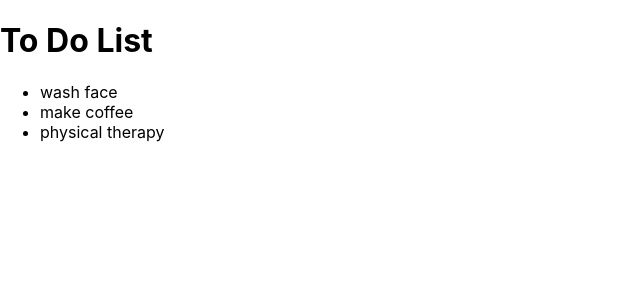
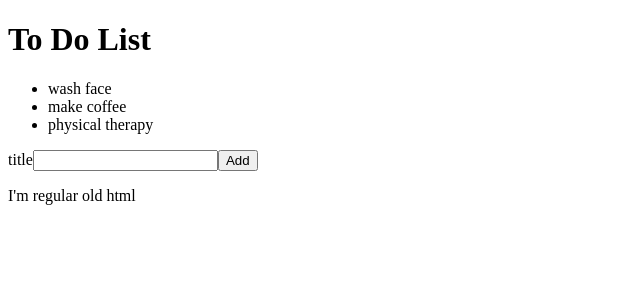
Before and after one commit to I-z-e-b-e-l/ctd-react, a React (Create React App) app: page / in a window 1280 px wide. Shown: the top 300 px of the page, without its empty margins (0-640 px from the left). Built offline with nearby package versions, Linux system fonts and the light colour scheme.

Commit message:
complete homework 1.2

```diff
--- a/public/index.html
+++ b/public/index.html
@@ -29,6 +29,7 @@
   <body>
     <noscript>You need to enable JavaScript to run this app.</noscript>
     <div id="root"></div>
+    <p>I'm regular old html</p>
     <!--
       This HTML file is a template.
       If you open it directly in the browser, you will see an empty page.
--- /dev/null
+++ b/src/AddToDoForm.js
@@ -0,0 +1,13 @@
+import React from "react";
+
+function AddToDoForm(){
+    return(
+        <form>
+            <label htmlFor='todoTitle'>title</label>
+            <input id='todoTitle'></input>
+            <button type='submit'>Add</button>
+        </form>
+    )
+}
+
+export default AddToDoForm
--- a/src/App.js
+++ b/src/App.js
@@ -1,37 +1,21 @@
 import React from 'react';
+import ToDoList from './TodoList.js';
+import AddToDoForm from './AddToDoForm.js';
 
-const todoList = [
-  {
-    id: 1,
-    title: "wash face"
-  },
-  {
-    id: 2,
-    title: "make coffee"
-  },
-  {
-    id: 3,
-    title: "physical therapy"
-  }
-]
 
 function App() {
-
-
   return (
     <div>
 
       <h1>To Do List</h1>
-
-      <ul>
-        {todoList.map(function (item) {
-          return <li key={item.objectID}>{item.title}</li>;
-        })}
-      </ul>
-
+      <ToDoList />
+      <AddToDoForm />
 
     </div>
   );
-}
+};
+
+
+
 
 export default App;
--- /dev/null
+++ b/src/TodoList.js
@@ -0,0 +1,36 @@
+import React from "react";
+
+const todoList = [
+    {
+      id: 1,
+      title: "wash face"
+    },
+    {
+      id: 2,
+      title: "make coffee"
+    },
+    {
+      id: 3,
+      title: "physical therapy"
+    }
+  ];
+
+
+  function ToDoList() {
+    return (
+        <ul>
+          {todoList.map(function (item) {
+            return (
+              <li key={item.objectID}>
+                {item.title}
+              </li>
+            );
+          })}
+        </ul>
+    );
+  };
+
+
+
+
+export default ToDoList;
--- a/src/index.js
+++ b/src/index.js
@@ -1,17 +1,11 @@
 import React from 'react';
-import ReactDOM from 'react-dom/client';
-import './index.css';
+import ReactDOM from 'react-dom';
 import App from './App';
-import reportWebVitals from './reportWebVitals';
 
-const root = ReactDOM.createRoot(document.getElementById('root'));
-root.render(
+
+ReactDOM.render(
   <React.StrictMode>
     <App />
-  </React.StrictMode>
+  </React.StrictMode>,
+  document.getElementById('root')
 );
-
-// If you want to start measuring performance in your app, pass a function
-// to log results (for example: reportWebVitals(console.log))
-// or send to an analytics endpoint. Learn more: https://bit.ly/CRA-vitals
-reportWebVitals();
```
